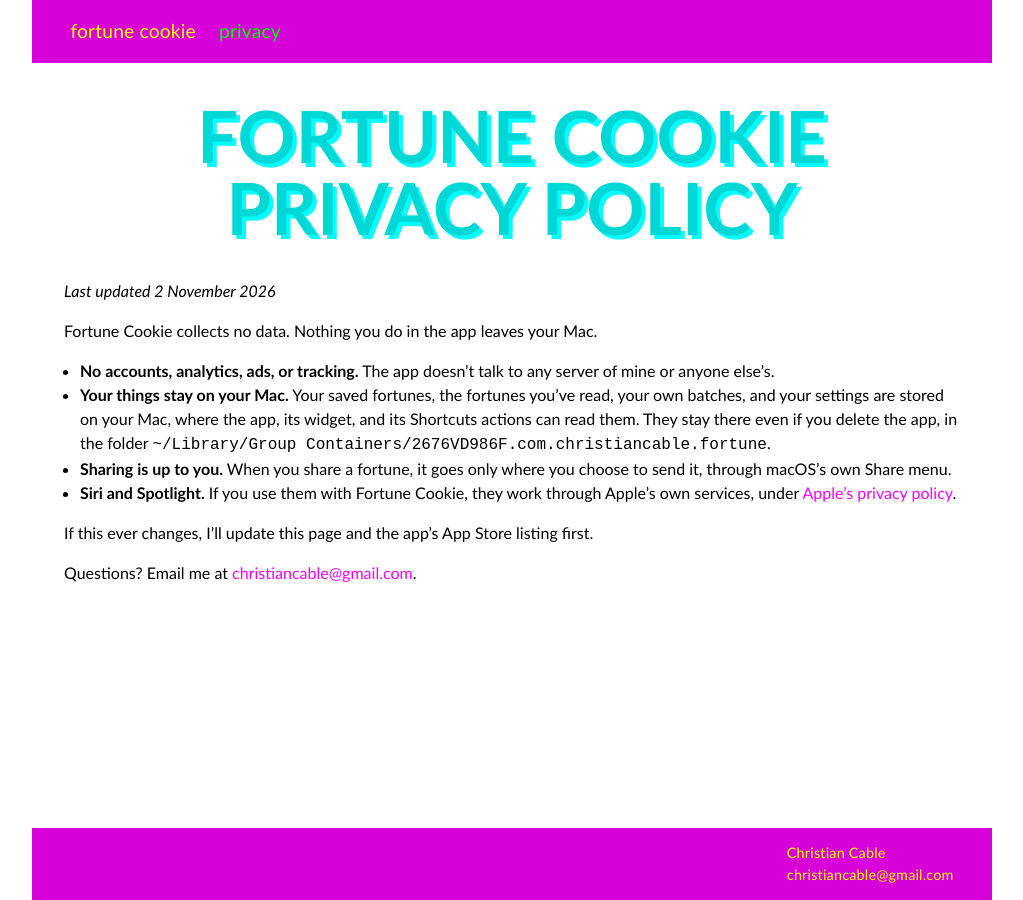
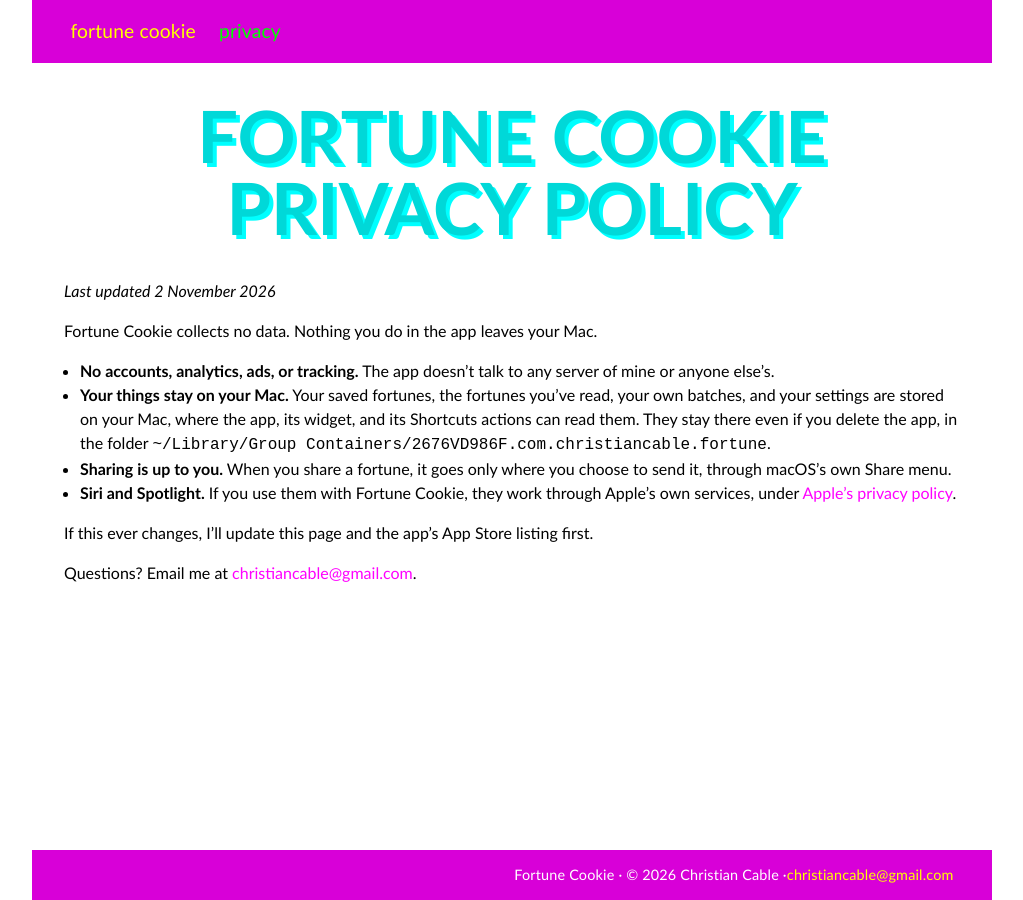
Before and after one commit to christiancable/christiancable.github.io, a Jekyll site: the page built from apps/fortune-cookie/privacy/index.md, in a window 1280 px wide. Shown: the whole page, without its empty margins (128-1151 px from the left). Built offline with Jekyll 4.4.1, drawn with Linux system fonts in a browser that asks for light colours.

Commit message:
Fortune Cookie's pages have their own head and footer: titled as the app, with only its contact email, and no links into the rest of the site
Co-Authored-By: Claude Opus 5.5 <noreply@anthropic.com>

```diff
--- /dev/null
+++ b/_includes/app-footer.html
@@ -0,0 +1,7 @@
+<div id="footer">
+    {% comment %} An app's footer: the app and how to reach its developer, no links into the rest of the site. {% endcomment %}
+    <span id="contact">
+        {{ page.app }} · © {{ site.time | date: "%Y" }} Christian Cable ·
+        <span class="email"><a href="mailto:christiancable@gmail.com?subject={{ page.app | uri_escape }}">christiancable@gmail.com</a></span>
+    </span>
+</div> <!-- footer -->
--- /dev/null
+++ b/_includes/app-head.html
@@ -0,0 +1,9 @@
+<head>
+    <meta name="viewport" content="width=device-width, initial-scale=1.0, maximum-scale=1.0, minimum-scale=1.0">
+    <meta charset="utf-8">
+    {% comment %} An app's head: titled and described as the app, not the site. {% endcomment %}
+    <title>{{ page.title }}</title>
+    <meta name="description" content="{{ page.description | default: page.title }}">
+    <link rel="canonical" href="{{ page.url | replace:'index.html','' | prepend: site.baseurl | prepend: site.url }}">
+    <link type="text/css" rel="stylesheet" href="{{ "/css/site.css" | prepend: site.baseurl }}">
+</head>
--- a/_layouts/app.html
+++ b/_layouts/app.html
@@ -1,9 +1,9 @@
 <!DOCTYPE html>
 <html lang="en">
-{% include head.html %}
+{% include app-head.html %}
 <body>
 	<div class="container">
-		{% comment %} An app's pages (apps/<app>/): the page layout, with the app's own menu. {% endcomment %}
+		{% comment %} An app's pages (apps/<app>/): the page layout, with the app's own head, menu, and footer. {% endcomment %}
 		{% include app-header.html %}
 		<section id="content">
 			<h1>{{ page.title }}</h1>
@@ -11,7 +11,7 @@
 			{{ content }}
 			</article>
 		</section>
-		{% include footer.html %}
+		{% include app-footer.html %}
 	</div>
 </body>
 </html>
--- a/apps/fortune-cookie/privacy/index.md
+++ b/apps/fortune-cookie/privacy/index.md
@@ -2,6 +2,8 @@
 layout: app
 shorttitle: privacy
 appnav: fortune-cookie
+app: Fortune Cookie
+description: "Fortune Cookie collects no data: the privacy policy."
 navorder: 2
 title: Fortune Cookie Privacy Policy
 permalink: /apps/fortune-cookie/privacy/
```
Also changed, not shown: apps/fortune-cookie/index.md (+2 -0 lines).
